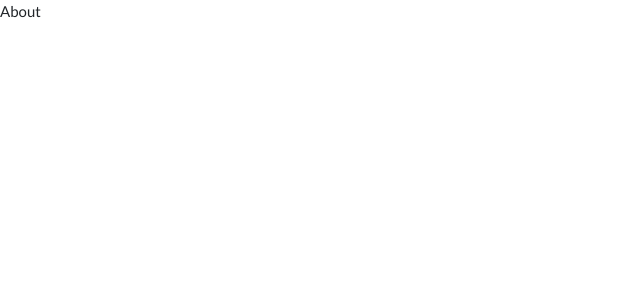
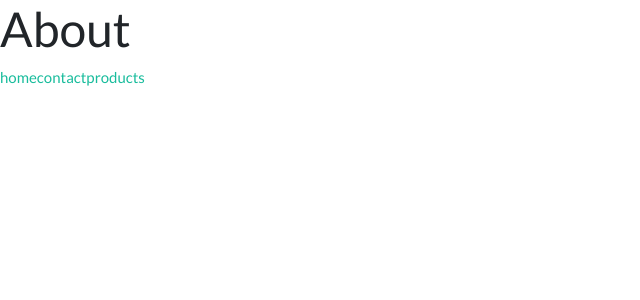
Before and after one commit to ahmadkabiri/first-app, a React (Create React App) app: page /about in a window 1280 px wide. Shown: the top 300 px of the page, without its empty margins (0-640 px from the left). Built offline with nearby package versions, Linux system fonts and the light colour scheme.

Commit message:
BrowserRoter-Routes-Route-Link

```diff
--- a/src/component/About.js
+++ b/src/component/About.js
@@ -1,7 +1,13 @@
 import React from 'react'
+import { Link } from 'react-router-dom'
 
-export default function About() {
+export default function About () {
   return (
-    <div>About</div>
+    <div>
+      <h1>About</h1>
+      <Link to="/home">home</Link>
+      <Link to="/contact">contact</Link>
+      <Link to="/products">products</Link>
+    </div>
   )
 }
--- a/src/component/Contact.js
+++ b/src/component/Contact.js
@@ -1,7 +1,13 @@
 import React from 'react'
+import { Link } from 'react-router-dom'
 
 export default function Contact() {
   return (
-    <div>Contact</div>
+    <div>
+      <h1>Contact</h1>
+      <Link to="/about">about</Link>
+      <Link to="/products">products</Link>
+      <Link to="/home">home</Link>
+    </div>
   )
 }
--- a/src/component/Home.js
+++ b/src/component/Home.js
@@ -1,7 +1,15 @@
-import React from 'react'
+import React,{useEffect,useState} from 'react'
+import { Link } from 'react-router-dom'
 
 export default function Home() {
   return (
-    <div>Home</div>
+    <div>
+      <h1>Home</h1>
+      <Link to="/about">about</Link>
+      <Link to="/contact">contact</Link>
+      <Link to="/products">products</Link>
+      {/* <Link to="/about">about</Link> */}
+
+    </div>
   )
 }
--- a/src/component/Products.js
+++ b/src/component/Products.js
@@ -1,7 +1,14 @@
 import React from 'react'
+import { Link } from 'react-router-dom'
+
 
 export default function Products() {
   return (
-    <div>Products</div>
+    <div>
+      <h1>products</h1>
+      <Link to="/about">about</Link>
+      <Link to="/contact">contact</Link>
+      <Link to="/home">home</Link>
+    </div>
   )
 }
```
